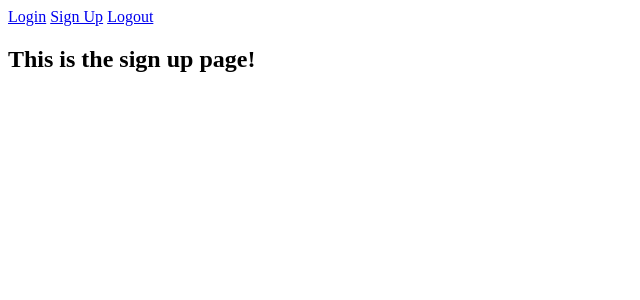
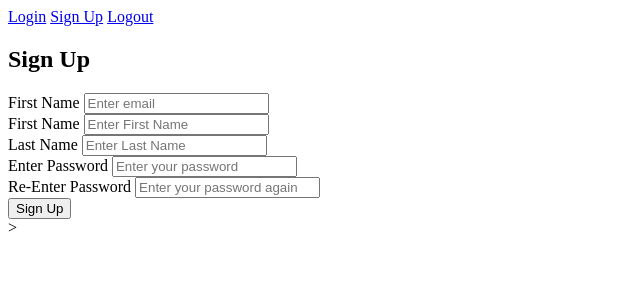
Before and after one commit to hinexwdrms/Note-Flask, a Flask app: page /sign_up in a window 1280 px wide. Shown: the top 300 px of the page, without its empty margins (0-640 px from the left). Run offline with Flask 3, Linux system fonts and the light colour scheme.

Commit message:
form requests

```diff
--- a/website/auth.py
+++ b/website/auth.py
@@ -1,13 +1,24 @@
-from flask import Blueprint, render_template
+from flask import Blueprint, render_template, request, flash
 
 auth = Blueprint('auth',__name__)
 
-@auth.route('/login')
+@auth.route('/login', methods = ['GET','POST'])
 def login():
+    if request.method == 'POST':
+        email = request.form.get('email')
+        password = request.form.get('password')
+
     return render_template('login.html')
 
-@auth.route('/sign_up')
+@auth.route('/sign_up', methods =['GET','POST'])
 def sign_up():
+    if request.method == 'POST':
+        email = request.form.get('email')
+        firstName = request.form.get('firstName')
+        lastName = request.form.get('lastName')
+        password1 = request.form.get('password1')
+        password2 = request.form.get('password2')
+
     return render_template('sign_up.html')
 
 @auth.route('/logout')
--- a/website/templates/sign_up.html
+++ b/website/templates/sign_up.html
@@ -1,5 +1,28 @@
 {% extends "base.html" %}
 {% block title %} Sign Up {% endblock %}
 {% block content %}
-<h2>This is the sign up page!</h2>
+<form method="POST">
+    <h2>Sign Up</h2>
+    <div>
+        <label for="email">First Name</label>
+        <input type="email" id="email" name="email" placeholder="Enter email" />
+    </div>
+    <div>
+        <label for="firstName">First Name</label>
+        <input type="text" id="firstName" name="firstName" placeholder="Enter First Name" />
+    </div>
+    <div>
+        <label for="lastName">Last Name</label>
+        <input type="text" id="lastName" name="lastName" placeholder="Enter Last Name" />
+    </div>
+    <div>
+        <label for="password1">Enter Password</label>
+        <input type="password" id="password1" name="password1" placeholder="Enter your password" />
+    </div>
+    <div>
+        <label for="password2">Re-Enter Password</label>
+        <input type="password" id="password2" name="password2" placeholder="Enter your password again" />
+    </div>
+    <button type="submit">Sign Up</button>
+</form>>
 {% endblock %}
```
Also changed, not shown: website/templates/login.html (+12 -1 lines).
